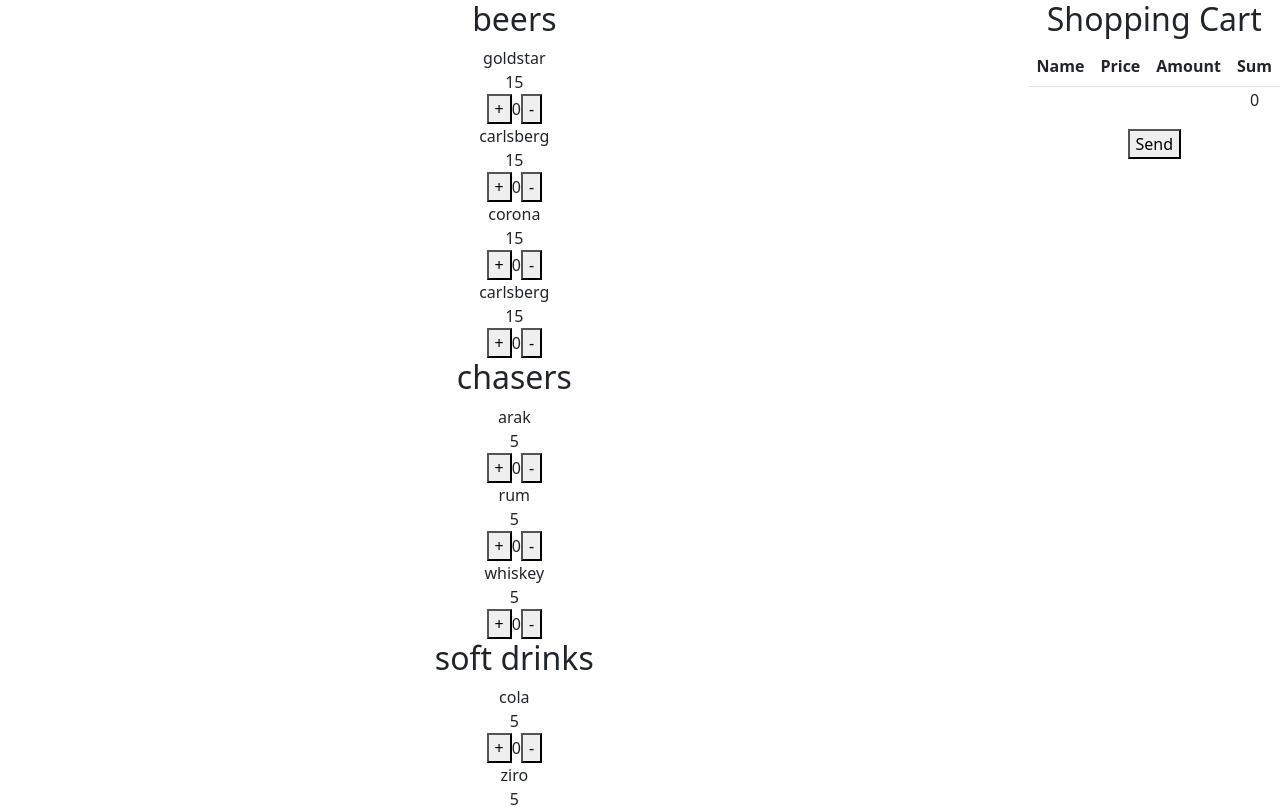
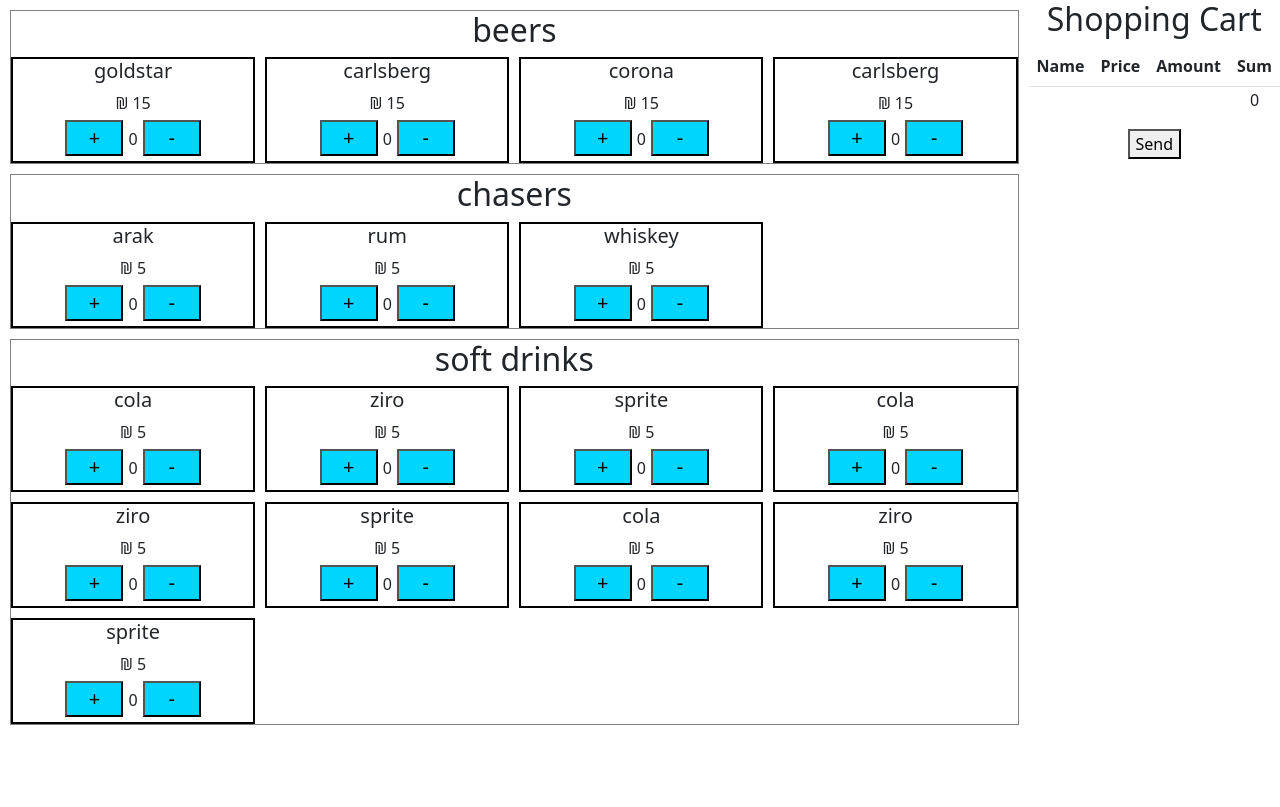
Before and after one commit to Basta43PT/CRM_Test, a React (Create React App) app in the folder crm/: page / in a window 1280 px wide. Shown: the top 807 px of the page. Built offline with nearby package versions, Linux system fonts and the light colour scheme.

Commit message:
adding styling to the counter,items,categore

```diff
--- a/crm/src/categore/categore.jsx
+++ b/crm/src/categore/categore.jsx
@@ -4,7 +4,7 @@
 
 export function Categore(props) {
   return (
-    <div className={styles.categore}>
+    <div className={styles.category}>
       <h2>{props.categoryName}</h2>
       <div className={styles.itemList}>
         {props.items.map((item) => (
--- a/crm/src/categore/categore.module.css
+++ b/crm/src/categore/categore.module.css
@@ -0,0 +1,10 @@
+.category {
+    border: 1px solid gray;
+    margin: 10px;
+}
+.itemList {
+    display: grid;
+    grid-template-columns: repeat(auto-fill,minmax(197px,1fr));
+    grid-column-gap: 10px;
+    grid-row-gap: 10px;
+}
--- a/crm/src/counter/counter.jsx
+++ b/crm/src/counter/counter.jsx
@@ -1,5 +1,6 @@
 import React, { useState } from "react";
 import "bootstrap/dist/css/bootstrap.min.css";
+import styles from "./counter.module.css";
 
 export function Counter(props) {
   const [count, setCount] = useState(0);
@@ -17,6 +18,7 @@
   return (
     <div>
       <button
+        className={styles.button}
         onClick={() => {
           updateAmountAdd();
           props.onClick(props.id, props.name, props.price, "+");
@@ -26,6 +28,7 @@
       </button>
       {count}
       <button
+        className={styles.button}
         onClick={() => {
           updateAmountSub();
           props.onClick(props.id, props.name, props.price, "-");
--- a/crm/src/counter/counter.module.css
+++ b/crm/src/counter/counter.module.css
@@ -0,0 +1,6 @@
+.button{
+    margin: 5px;
+    font-size: 20px;
+    width: 58px;
+    background-color: rgb(0, 213, 255);
+}
--- a/crm/src/item/item.jsx
+++ b/crm/src/item/item.jsx
@@ -5,8 +5,8 @@
 export function Item(props) {
   return (
     <div className={styles.item}>
-      <div>{props.name}</div>
-      <div>{props.price}</div>
+      <h5>{props.name}</h5>
+      <div>₪ {props.price}</div>
       <div className={styles.counter}>
         <Counter
           onClick={props.onClick}
--- a/crm/src/item/item.module.css
+++ b/crm/src/item/item.module.css
@@ -1,7 +1,7 @@
-/* .item{
+.item{
     border: 2px solid black;
     background-size: contain;
     background-repeat: no-repeat;
     background-position: center;
     max-height: 155px;
-} */
+}
--- a/crm/src/page/page.jsx
+++ b/crm/src/page/page.jsx
@@ -1,4 +1,4 @@
-import React, { useState } from "react";
+import React, { useState, useEffect } from "react";
 import { Categore } from "../categore";
 import { ShoppingCart } from "../shoppingCart";
 import styles from "./page.module.css";
@@ -15,7 +15,7 @@
         //In case perv empty
         if (action == "+")
           prev = [{ id: idCart, name: nameCart, price: priceCart, count: 1 }];
-        return prev;
+        // return prev
       } else {
         if (productExist(prev, idCart)) {
           console.log("case 2 - true");
@@ -26,7 +26,7 @@
               if (action == "-")
                 if (prev[i].count == 1) prev.splice(i, 1);
                 else prev[i].count--;
-              return prev;
+              // return prev;
             }
         } else {
           //IN case prev hasn't the specipic item in the array
@@ -38,16 +38,16 @@
               price: priceCart,
               count: 1,
             });
-          return prev;
+          // return prev;
         }
-        // console.log(prev);
-        return prev;
       }
+      return prev;
     });
   }
   function sendShoppingCart(state) {
     return 0;
   }
+
   return (
     <div className={styles.page}>
       <div className={styles.categoreList}>
```
